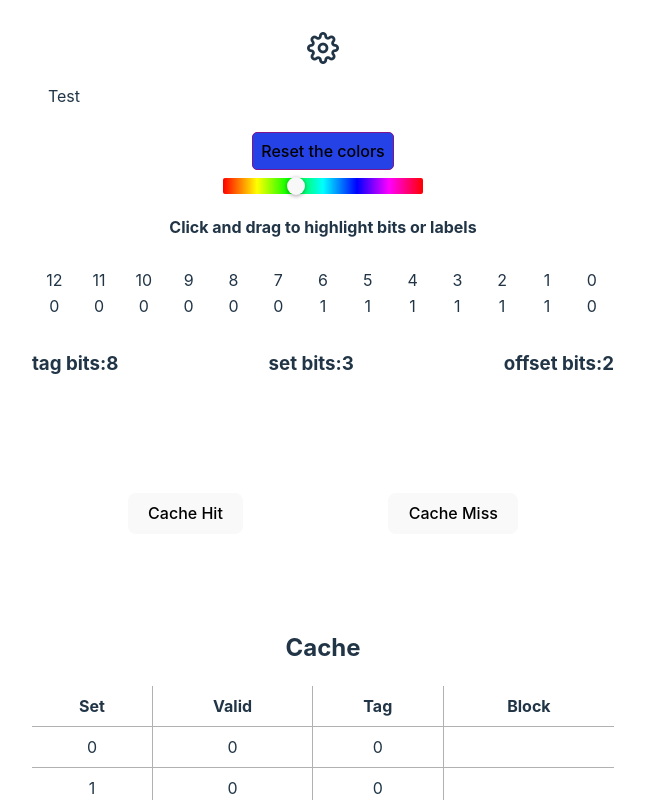
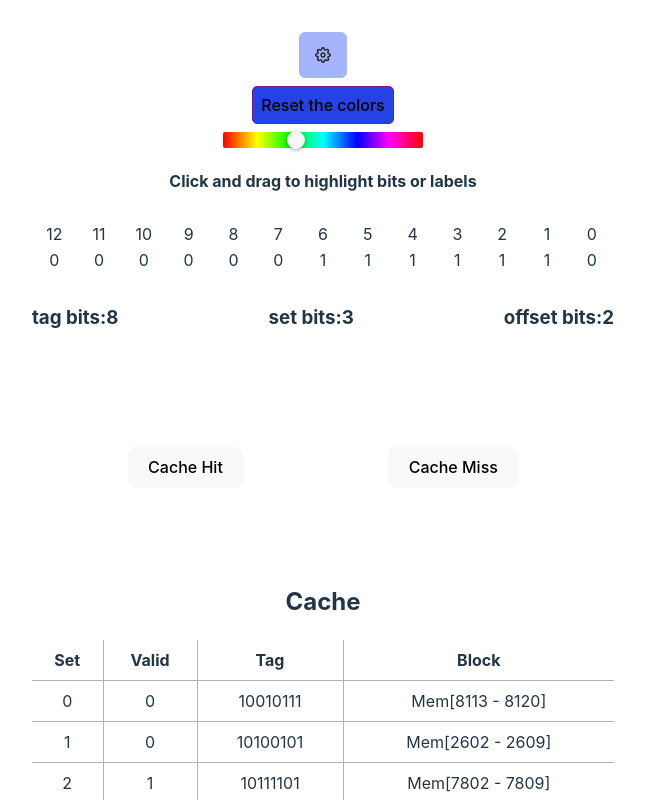
Before and after one commit to MahmoodSeoud/cache-hit-miss, a React (Vite) app: page / in a window 1280 px wide. Shown: the top 800 px of the page, without its empty margins (317-962 px from the left). Built offline with nearby package versions, Linux system fonts and the light colour scheme.

Commit message:
settings overlay

```diff
--- a/src/App.tsx
+++ b/src/App.tsx
@@ -101,10 +101,86 @@ export function createRandomNumber(a: number, b: number): number {
   return Math.floor(Math.random() * (b - a)) + a;
 }
 
-interface LogEntry {
+export interface LogEntry {
   address: number;
   hit: boolean;
   cacheEntries: CACHE_TABLE_ENTRY[][]
+}
+
+function createEmptyTableEntry(entry: CACHE_TABLE_ENTRY): CACHE_TABLE_ENTRY {
+  let newEntry: CACHE_TABLE_ENTRY;
+
+  newEntry = {
+    ...entry,
+    valid: 0,
+    tag: 0,
+    block: ''
+  };
+
+  return newEntry;
+}
+
+
+export function createEmptyTableEntries
+(numOfRows: number,
+  numOfCols: number,
+  cacheEntry: CACHE_TABLE_ENTRY,
+): CACHE_TABLE_ENTRY[][] {
+
+let entries: CACHE_TABLE_ENTRY[][] = [];
+
+for (let i = 0; i < numOfRows; i++) {
+  const array: CACHE_TABLE_ENTRY[] = [];
+  for (let j = 0; j < numOfCols; j++) {
+    let entry = createEmptyTableEntry(cacheEntry);
+    array.push(entry);
+  }
+  entries.push(array);
+}
+
+
+return entries
+}
+
+function createTableEntry(entry: CACHE_TABLE_ENTRY, tag_bits: string): CACHE_TABLE_ENTRY {
+
+  let newEntry: CACHE_TABLE_ENTRY;
+  let valid: Bit = Math.round(Math.random()) as Bit;
+  let tag: number = createRandomNumberWith(tag_bits.length);
+  const addressBitWidth = createRandomNumber(10, 14);
+  const NewAddress = createRandomNumberWith(addressBitWidth);
+  let block: string = `Mem[${NewAddress} - ${NewAddress + 7}]`;
+
+  newEntry = {
+    ...entry,
+    valid: valid,
+    tag: tag,
+    block: block
+  };
+
+  return newEntry;
+}
+
+function createTableEntries
+(numOfRows: number,
+  numOfCols: number,
+  cacheEntry: CACHE_TABLE_ENTRY,
+  tag_bits: string
+): CACHE_TABLE_ENTRY[][] {
+
+let entries: CACHE_TABLE_ENTRY[][] = [];
+
+for (let i = 0; i < numOfRows; i++) {
+  const array: CACHE_TABLE_ENTRY[] = [];
+  for (let j = 0; j < numOfCols; j++) {
+    let entry = createTableEntry(cacheEntry, tag_bits);
+    array.push(entry);
+  }
+  entries.push(array);
+}
+
+
+return entries.sort((a, b) => a[0].tag - b[0].tag);
 }
 
 const logOfEntries: LogEntry[] = [];
@@ -134,61 +210,13 @@ function App() {
   const [color, setColor] = useState<string>("#" + createRandomNumberWith(4 * 6).toString(16));
   const toast = useRef<Toast>(null);
 
-  const [cacheShouldBeCold, setCacheShouldBeCold] = useState<boolean>(true);
+  const [cacheShouldBeCold, setCacheShouldBeCold] = useState<boolean>(false);
 
   const coldCache = createTableEntries(numSets, numLines, { tag: 0, block: '', valid: 0 }, tag_bits)
   const [cacheEntries, setCacheEntries] = useState<CACHE_TABLE_ENTRY[][]>(coldCache);
 
 
-  function createTableEntry(entry: CACHE_TABLE_ENTRY, tag_bits: string): CACHE_TABLE_ENTRY {
 
-    let newEntry: CACHE_TABLE_ENTRY;
-    let valid: Bit = Math.round(Math.random()) as Bit;
-    let tag: number = createRandomNumberWith(tag_bits.length);
-    const addressBitWidth = createRandomNumber(10, 14);
-    const NewAddress = createRandomNumberWith(addressBitWidth);
-    let block: string = `Mem[${NewAddress} - ${NewAddress + 7}]`;
-    if (!cacheShouldBeCold) {
-
-      newEntry = {
-        ...entry,
-        valid: valid,
-        tag: tag,
-        block: block
-      };
-    } else {
-      newEntry = {
-        ...entry,
-        valid: 0,
-        tag: 0,
-        block: ''
-      };
-    }
-
-    return newEntry;
-  }
-
-  function createTableEntries
-    (numOfRows: number,
-      numOfCols: number,
-      cacheEntry: CACHE_TABLE_ENTRY,
-      tag_bits: string
-    ): CACHE_TABLE_ENTRY[][] {
-
-    let entries: CACHE_TABLE_ENTRY[][] = [];
-
-    for (let i = 0; i < numOfRows; i++) {
-      const array: CACHE_TABLE_ENTRY[] = [];
-      for (let j = 0; j < numOfCols; j++) {
-        let entry = createTableEntry(cacheEntry, tag_bits);
-        array.push(entry);
-      }
-      entries.push(array);
-    }
-
-
-    return entries.sort((a, b) => a[0].tag - b[0].tag);
-  }
 
 
 
@@ -216,7 +244,6 @@ function App() {
     });
   }
 
-
   useEffect(() => {
     console.log('------------------------------')
     console.log("coldCache", coldCache);
@@ -233,11 +260,15 @@ function App() {
     console.log("lineIndex", lineIndex)
   })
 
-
   useEffect(() => {
-    const cache = createTableEntries(numSets, numLines, { tag: 0, block: '', valid: 0 }, tag_bits)
+    let cache;
+    if (cacheShouldBeCold) {
+      cache = createEmptyTableEntries(numSets, numLines, { tag: 0, block: '', valid: 0 });
+    } else {
+      cache = createTableEntries(numSets, numLines, { tag: 0, block: '', valid: 0 }, tag_bits)
+    }
     setCacheEntries(cache);
-  }, [numSets, numLines, address, tag_bits])
+  }, [numSets, numLines, address, tag_bits, cacheShouldBeCold])
 
   useEffect(() => {
 
@@ -271,6 +302,8 @@ function App() {
     setTag_bits(newTag_bits);
 
   }, [addressBitWidth, maxAddress])
+
+
 
   /**
  * Handles the mouse enter event on an element.
@@ -417,6 +450,7 @@ function App() {
         setCacheEntries(cache);
         randomAssignment(propability);
         showSuccess('miss');
+        console.log('i was ahere')
         // TODO: add to log
 
       } else {
@@ -499,17 +533,14 @@ function App() {
         setNumSets={setNumSets}
         numLines={numLines}
         setNumLines={setNumLines}
+        setCacheEntries={setCacheEntries}
         cacheShouldBeCold={cacheShouldBeCold}
         setCacheShouldBeCold={setCacheShouldBeCold}
-        />
+      />
 
 
       <Toast ref={toast} />
       <div className='logAssignmentWrapper'>
-        <div className='logContainer'>
-          <p>Test</p>
-        </div>
-
         <div className='input-header'>
           <div className="input-buttons">
 
--- a/src/components/Settings/Settings.css
+++ b/src/components/Settings/Settings.css
@@ -1,10 +1,4 @@
-form {
-    display: flex;
-    flex-direction: column;
-    align-items: center;
-    justify-content: center;
-    width: 40em;
-    background-color: rgb(58, 117, 139);
-    padding: 20px;
-    border-radius: 10px;
+.input-card {
+    margin-bottom: 15px;
+    width: 203px;
 }
--- a/src/components/Settings/Settings.tsx
+++ b/src/components/Settings/Settings.tsx
@@ -3,9 +3,14 @@ import { SetStateAction, useState } from "react";
 import { Slider, SliderChangeEvent } from "primereact/slider";
 import { InputNumber } from "primereact/inputnumber";
 import { SelectButton, SelectButtonChangeEvent } from 'primereact/selectbutton';
+import { InputSwitch } from 'primereact/inputswitch';
+import 'primereact/resources/themes/bootstrap4-light-blue/theme.css';
+import { Button } from 'primereact/button';
+import { Sidebar } from 'primereact/sidebar';
 import './Settings.css';
 import 'primeicons/primeicons.css';
-import { createRandomNumber } from "../../App";
+import { CACHE_TABLE_ENTRY } from "../Cache_input_table/Cache_input_table";
+import { createEmptyTableEntries } from "../../App";
 
 
 interface SettingsProps {
@@ -20,35 +25,30 @@ interface SettingsProps {
     setNumLines: React.Dispatch<SetStateAction<number>>;
     cacheShouldBeCold: boolean;
     setCacheShouldBeCold: React.Dispatch<SetStateAction<boolean>>;
-
+    setCacheEntries: React.Dispatch<SetStateAction<CACHE_TABLE_ENTRY[][]>>;
 }
 
 export default function Settings(props: SettingsProps) {
     const [showSettings, setShowSettings] = useState<boolean>(false);
     const lineOptions: string[] = ['1', '2'];
-    const cacheShouldBeCold: string[] = ['True', 'False'];
 
     return (
         <>
+            <div className="settings-window">
+                <Button icon="pi pi-cog" onClick={() => setShowSettings(true)} />
+                <Sidebar visible={showSettings}
+                    onHide={() => setShowSettings(false)}
+                    style={{ backgroundColor: 'var(--highlight-bg)' }}
+                >
 
-            <i
-                className="pi pi-cog"
-                style={{ fontSize: '2em', cursor: 'pointer' }}
-                onClick={() => setShowSettings(!showSettings)}
-            />
-
-
-            {showSettings && (
-                <div className="settings-window">
-
-                    <form method="dialog">
-                        <div>
+                    <div className="card flex justify-content-center" >
+                        <div className="input-card">
                             <label htmlFor="AddressValue">Address Max Value</label>
-                            <div>
                             <InputNumber
                                 value={props.maxAddress}
                                 disabled
                             />
+
                             <Slider
                                 value={props.maxAddress}
                                 onChange={(e: SliderChangeEvent) => props.setMaxAddress(e.value as number)}
@@ -56,11 +56,12 @@ export default function Settings(props: SettingsProps) {
                                 min={1}
                                 className="w-14rem"
                                 step={1}
-
                             />
                         </div>
+
+
+                        <div className="input-card">
                             <label htmlFor="numSets">Number of sets</label>
-                            <div>
                             <InputNumber
                                 value={props.numSets}
                                 disabled
@@ -78,26 +79,27 @@ export default function Settings(props: SettingsProps) {
                         </div>
 
                         <label htmlFor="numLines">Number of lines</label>
-                            <div>
+                        <div className="input-card">
                             <SelectButton value={props.numLines.toString()}
                                 onChange={(e: SelectButtonChangeEvent) => props.setNumLines(e.value)}
                                 options={lineOptions}
                             />
 
                         </div>
-                        </div>
 
-                        <label htmlFor="numLines">Should cache be cold?</label>
-                        <div>
-                            <SelectButton value={props.cacheShouldBeCold}
-                                onChange={(e: SelectButtonChangeEvent) => props.setCacheShouldBeCold(e.value)}
-                                options={cacheShouldBeCold}
-                            />
+                        <label htmlFor="numLines"></label>
+                        <div className="input-card">
+                            <Button
+                                severity="danger"
+                                label="Clear Cache"
+                                onClick={(e) => props.setCacheEntries(createEmptyTableEntries(props.numSets, props.numLines, { tag: 0, valid: 0, block: "" }))}
+                            ></Button>
+
 
                         </div>
 
                         <label htmlFor="addressBitWidth">Address bit width</label>
-                        <div>
+                        <div className="input-card">
                             <InputNumber
                                 value={props.addressBitWidth}
                                 disabled />
@@ -111,16 +113,10 @@ export default function Settings(props: SettingsProps) {
 
                             />
                         </div>
-
-
-
-
                         <button onClick={() => setShowSettings(false)}>Cancel</button>
-                    </form>
                     </div>
-
-            )}
-
+                </Sidebar >
+            </div >
         </>
     );
 }
```
Lines whose indentation alone changed are shown as unchanged.
